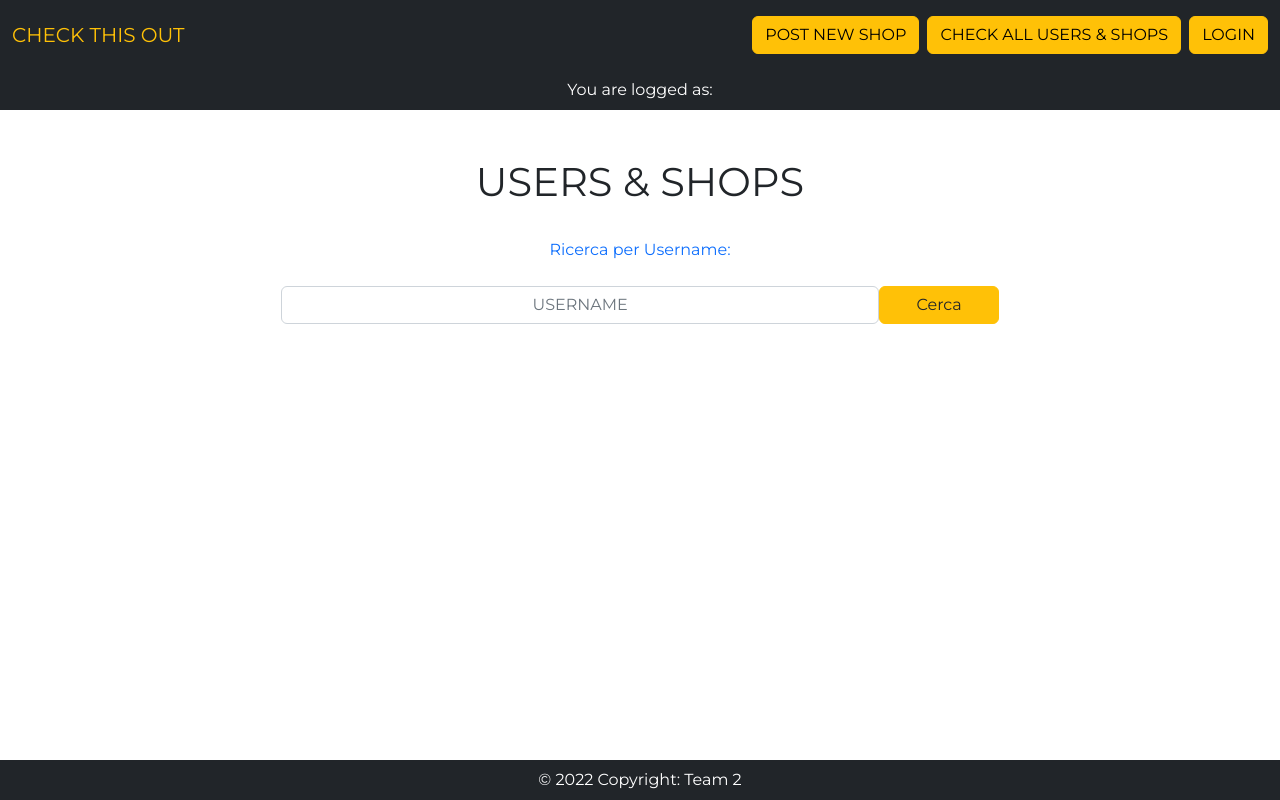
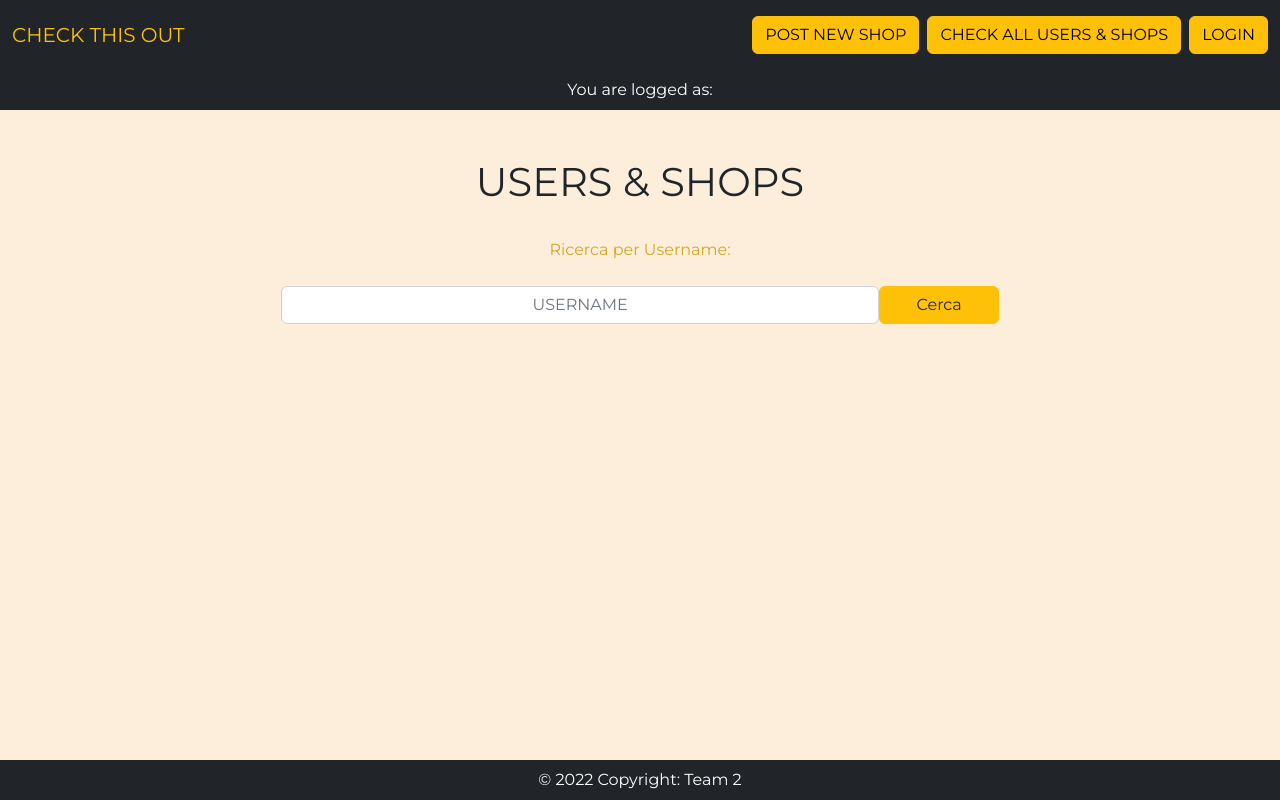
Before and after one commit to 77DDS77/BW2, a website with bundled scripts: page Project2/pages/shops&users.html in a window 1280 px wide. Built offline with nearby package versions, Linux system fonts and the light colour scheme; a script that the page names is missing.

Commit message:
ux final modifiche

```diff
--- a/Project2/css/style.css
+++ b/Project2/css/style.css
@@ -2,7 +2,32 @@
 
 body{
     font-family: 'Montserrat', sans-serif;
+    background-color: rgba(241,237,233,255);
+    background-color: rgb(252, 171, 72);
+    background-color: rgb(253, 150, 181);
+    background-color: rgb(250, 161, 188);
+    background-color: rgb(254, 201, 217);
 
+    background-color: rgb(252, 185, 161);
+
+    background-color: rgba(241,237,233);
+    background-color: rgb(252, 201, 182);
+    background-color: rgb(252, 223, 187, 0.5); /*giallo chiaro*/
+
+}
+
+.text-primary{
+   color: rgba(102,103,171,255)!important ;
+   color: rgb(0, 30, 150) !important;
+   color: blue !important;
+   color: rgb(170, 170, 11) !important;
+   color: rgba(255,193,7) !important;
+
+   color: black !important;
+
+    color: rgba(133,160,148) !important;
+    color: rgba(137,75,93) !important;
+    color: rgb(211, 167, 34) !important;
 }
 
 #search-box {
@@ -13,6 +38,36 @@ body{
         margin: 0 auto;
     }
 }
+/*
+@media screen and (min-width: 288px) and (max-width: 727px) {
+   .nascondiMobileBottoni{
+    display: none;
+   }
+   .nav-item{
+    width: 100%;
+    height: 30px;
+   }
+   .nav-item .text-white{
+    width: 100%;
+    text-decoration: none;
+    border: 1px solid orange ;
+
+   }
+   .navbar-toggler{
+    position: fixed;
+    top: 10px;
+    right: 10px;
+   }
+
+}
+
+@media screen and (min-width: 728px) {
+    .nascondi-toggler-desktop{
+        display: none;
+    }
+ }
+*/
+
 
 ul {
     list-style: none;
--- a/Project2/pages/shops&users.html
+++ b/Project2/pages/shops&users.html
@@ -28,7 +28,7 @@
                 </a>
                 <nav class="navbar bg-dark position-100">
                     <a href="./create-newshops.html" class="btn btn-warning my-2 my-lg-0">POST NEW SHOP</a>
-                    <a href="./shops&users.html" class="btn btn-warning my-2 my-lg-0 mx-2">CHECK ALL USERS & SHOPS</a>
+                    <a href="./shops&users.html" class="btn btn-warning my-2 my-lg-0 mx-sm-2">CHECK ALL USERS & SHOPS</a>
                     <a href="./login.html" id="login-btn" class="btn btn-warning">LOGIN</a>
                     <button id="logout-btn" class="btn btn-danger d-none">LOGOUT</button>
                 </nav>
```
Also changed, not shown: Project2/pages/create-newshops.html (+1 -1 lines), Project2/pages/create-newusers.html (+1 -1 lines), Project2/pages/index.html (+3 -1 lines), Project2/pages/login.html (+1 -1 lines), Project2/pages/modifica-shops.html (+1 -1 lines), Project2/pages/modifica-users.html (+1 -1 lines).
